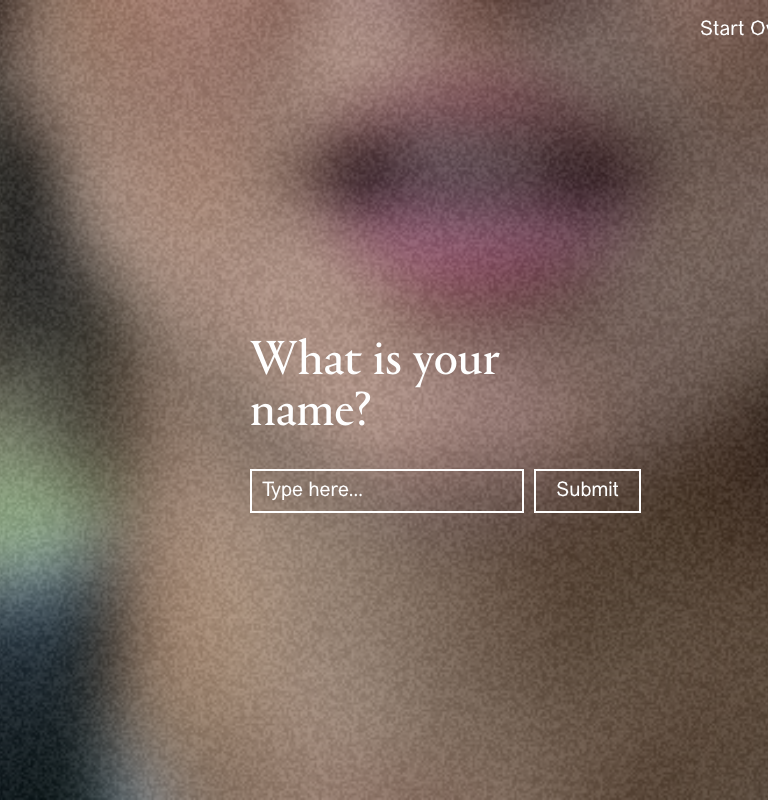
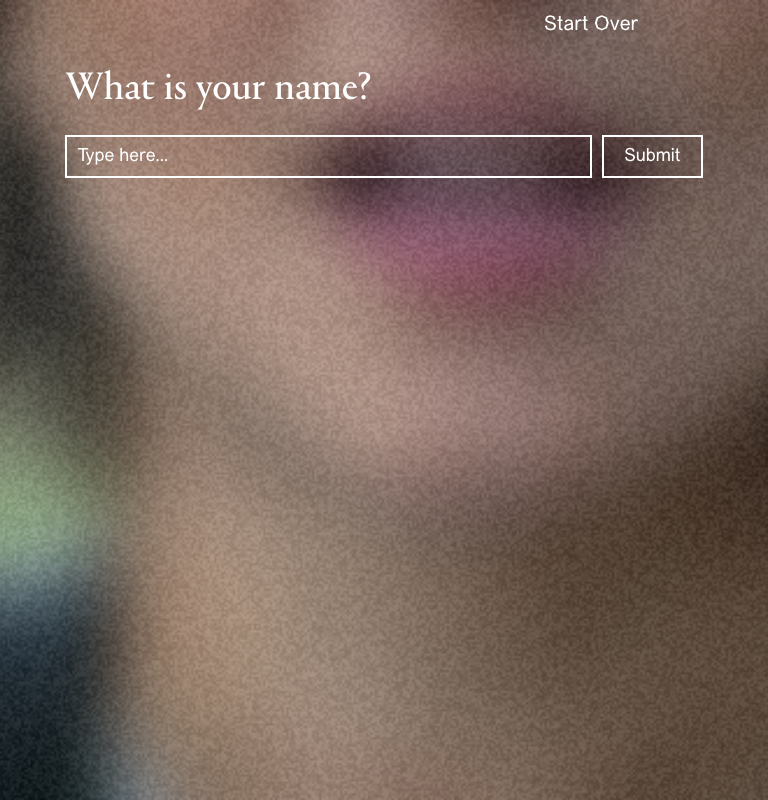
Before and after one commit to bignat7/Wernicke-s-Aphasia, a plain HTML site: page index.html in a window 768 px wide. Drawn offline with Linux system fonts and the light colour scheme.

Commit message:
Update styles.css

```diff
--- a/styles.css
+++ b/styles.css
@@ -1,12 +1,13 @@
 /* General body styling */
 body {
   margin: 0;
-  font-family: "Manifont Grotesk", sans-serif;
-  background-image: url(istockphoto-1360037845-612x612.png);
-  background-repeat: no-repeat; /* Prevent image from repeating */
-  background-size: cover; /* Make sure the image covers the entire background */
-  background-position: center center; /* Position the image in the center */
+  background-image: url('istockphoto-1360037845-612x612.png');
+  background-repeat: no-repeat; /* Prevent repeating */
+  background-size: cover; /* Ensure the image fills the screen */
+  background-position: center; /* Center the image */
   width: 100%;
+  height: 100vh; /* Set the height to fill the viewport */
+  overflow: hidden; /* Hide any overflow */
 }
 
 @font-face {
@@ -150,8 +151,84 @@ input::placeholder {
   font-family: "Portrait Regular", monospace;
 }
 
+@media (min-width: 701px) and (max-width: 900px) {
+  body {
+    margin: 0;
+    background-image: url('istockphoto-1360037845-612x612.png');
+    background-repeat: no-repeat; /* Prevent repeating */
+    background-size: cover; /* Ensure the image fills the screen */
+    background-position: center; /* Center the image */
+    width: 100%;
+    height: 100vh; /* Set the height to fill the viewport */
+    overflow: hidden; /* Hide any overflow */
+  }
 
-@media (max-width: 600px) {
+  /* Top bar styling */
+  #top-bar {
+    grid-template-columns: 1fr 1fr; /* Keep two columns but adjust spacing */
+    text-align: center;
+    padding: 15px; /* Reduce padding */
+    width: 100%; /* Fit screen width */
+  }
+
+  #start-over, #title {
+    font-size: 20px; /* Slightly smaller font size */
+  }
+
+  /* Main container adjustments */
+  #main-container {
+    flex-direction: column; /* Stack elements vertically if needed */
+    height: auto; /* Allow content to dictate height */
+    padding: 30px; /* Add padding for a comfortable layout */
+  }
+
+  /* Content box adjustments */
+  #content-box {
+    width: 90%; /* Take up more width */
+    max-width: 900px; /* Limit max width */
+    padding: 0 20px; /* Add inner spacing */
+  }
+
+  /* Question text styling */
+  #question-text {
+    font-size: 40px; /* Slightly smaller font size */
+    margin-bottom: 25px;
+  }
+
+  /* Input container adjustments */
+  .input-container {
+    flex-direction: row; /* Keep elements side by side */
+    gap: 10px;
+  }
+
+  /* Input box styling */
+  #input-box {
+    font-size: 18px; /* Adjust font size for tablets */
+    padding: 10px;
+  }
+
+  /* Submit button styling */
+  #submit-button {
+    font-size: 18px;
+    padding: 10px 20px;
+  }
+
+  /* Popup box adjustments */
+  #popup-box {
+    width: calc(100% - 60px); /* Adjust width for tablet screens */
+    padding: 20px; /* Slightly smaller padding */
+  }
+
+  .popup-text {
+    font-size: 25px; /* Adjust font size */
+  }
+
+  .popup-subtext {
+    font-size: 14px; /* Adjust subtext size */
+  }
+}
+
+@media (max-width: 700px) {
   /* Body adjustments */
   body {
     background-size: cover;
@@ -224,6 +301,18 @@ input::placeholder {
 
 /* Adjustments for very small screens (e.g., 480px or less) */
 @media (max-width: 480px) {
+
+  body {
+    margin: 0;
+    background-image: url('istockphoto-1360037845-612x612.png');
+    background-repeat: no-repeat; /* Prevent repeating */
+    background-size: cover; /* Ensure the image fills the screen */
+    background-position: center; /* Center the image */
+    width: 100%;
+    height: 100vh; /* Set the height to fill the viewport */
+    overflow: hidden; /* Hide any overflow */
+  }
+
   /* Question text styling */
   #question-text {
     font-size: 24px; /* Further reduce font size */
```
